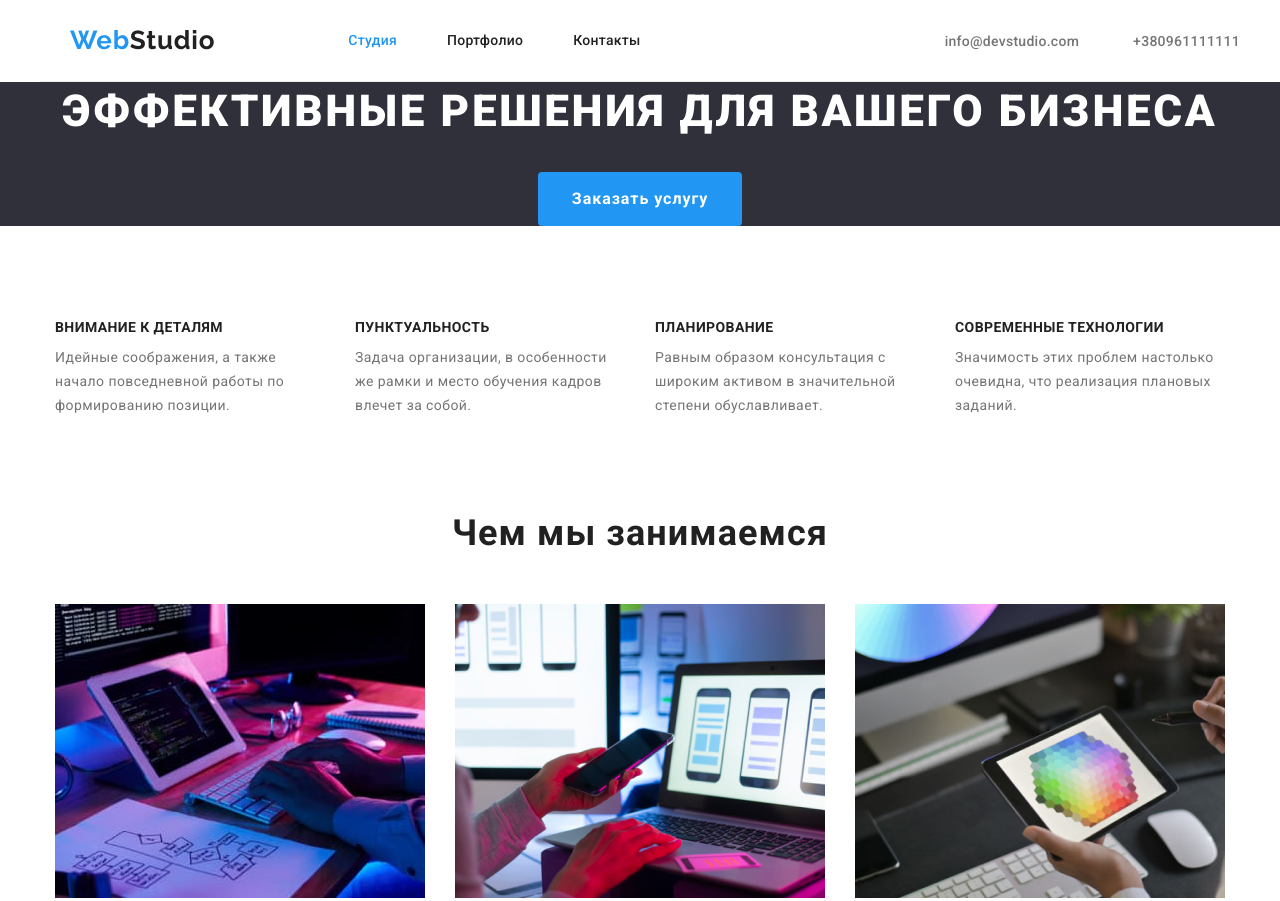
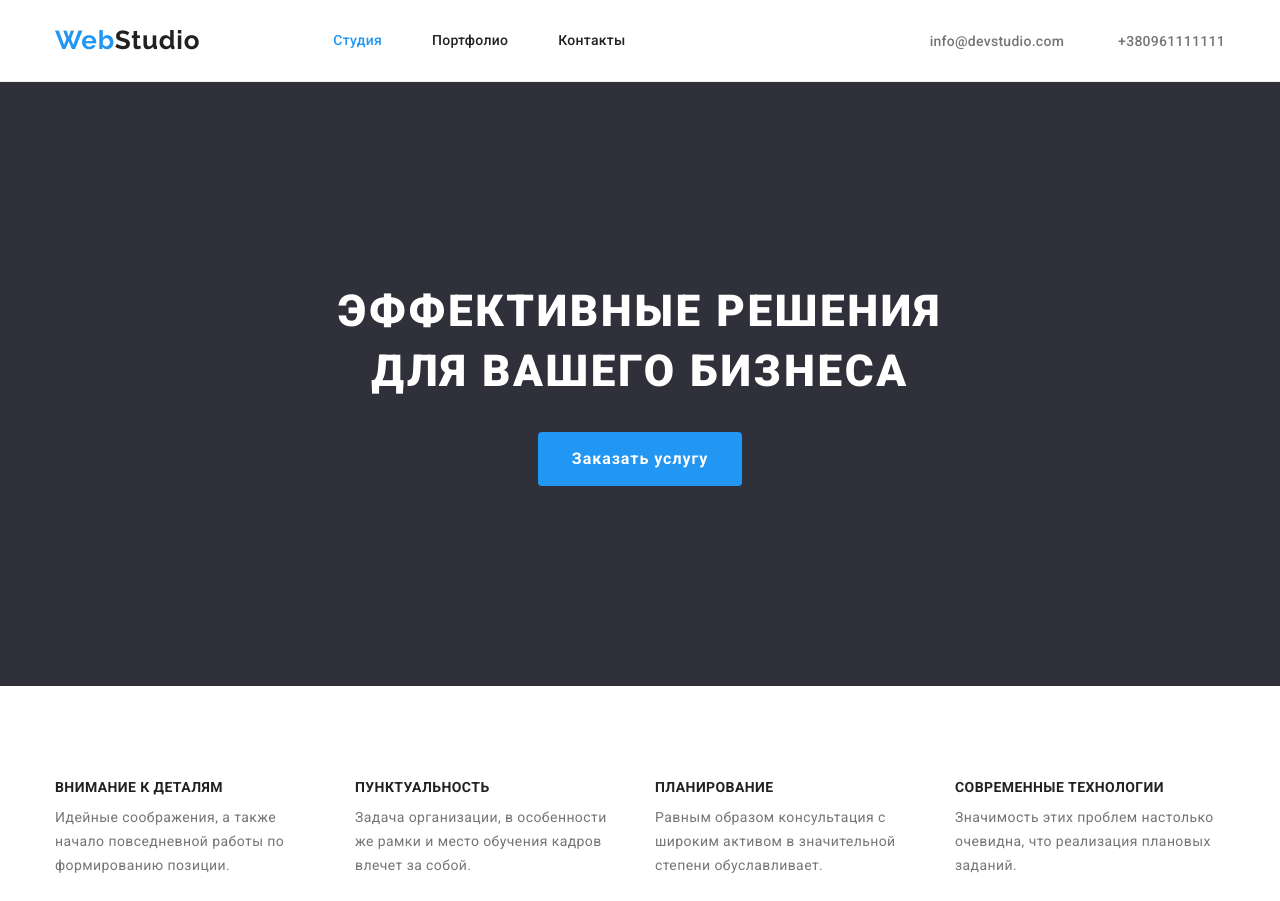
Before and after one commit to rollingolya/goit-markup-hw-03, a plain HTML site: page index.html in a window 1280 px wide. Shown: the top 901 px of the page. Drawn offline with nearby package versions, Linux system fonts and the light colour scheme.

Commit message:
Додає padding в Hero, правки секцій та контейнерів

```diff
--- a/css/styles.css
+++ b/css/styles.css
@@ -129,6 +129,11 @@ letter-spacing: 0.02em;}
 
 .current-link { color: #2196F3;}
 
+.item-nav {
+    padding-top: 32px;
+    padding-bottom: 32px;
+}
+
 .link-mail {color: #757575;
 
 font-weight: 500;
@@ -155,6 +160,9 @@ margin-left: auto;}
 /* Секция hero */
 
 .hero {
+padding-top: 200px;
+padding-bottom: 200px;
+
 background-color: rgba(47, 48, 58, 1);
 text-align: center;
 }
@@ -162,7 +170,12 @@ text-align: center;
 .contact-nav {font-style: normal;
 line-height: 1.71;}
 
-h1 {color: rgba(255, 255, 255, 1);
+h1 {
+width: 696px;
+margin-right: auto;
+margin-left:auto;
+
+color: rgba(255, 255, 255, 1);
 
 font-weight: 900;
 font-size: 44px;
@@ -274,6 +287,12 @@ line-height: 1.71;
 
 letter-spacing: 0.03em;}
 
+/* Секція Чем мы занимаемся */
+
+.team-section {
+padding-top: 0;
+}
+
 .what-we-do {color: rgba(33, 33, 33, 1);
 
 font-weight: 700;
@@ -282,7 +301,6 @@ line-height: 1.17;
 text-align: center;
 letter-spacing: 0.03em;
 
-margin-top: 94px;
 margin-bottom: 50px;
 }
 
@@ -458,6 +476,10 @@ letter-spacing: 0.03em;
 display: inline-block;
 margin-bottom: 20px;}
 
+.ftr-list {
+padding-left: 0;
+}
+
 .studio-white {color: white;}
 
 .link-adr-ftr {
--- a/index.html
+++ b/index.html
@@ -16,15 +16,15 @@
   </head>
   <body>
     <!-- Секція header-page -->
-    <header class="header-page container" >
+    <header class="header-page" >
       <div class="container header-container">
         <a class="logo" href="./index.html" aria-label="Посилання на студію" lang="en-us">Web<span class="studio">Studio</span></a>
           <nav class="nav">
         <!-- Секція Menu nav -->
             <ul class="menu-nav-list list">
-              <li class="nav-link"><a class="first-nav link current-link" href="./index.html" aria-label="Посилання на студию">Студия</a></li>
-              <li class="nav-link"><a class="scnd-nav link" href="./portfolio.html" aria-label="Посилання на Портфолио">Портфолио</a></li>
-              <li class="nav-link"><a class="thrd-nav link" href="/Контакты">Контакты</a></li>
+              <li class="nav-link"><a class="first-nav link item-nav  current-link" href="./index.html" aria-label="Посилання на студию">Студия</a></li>
+              <li class="nav-link"><a class="scnd-nav link item-nav" href="./portfolio.html" aria-label="Посилання на Портфолио">Портфолио</a></li>
+              <li class="nav-link"><a class="thrd-nav link item-nav" href="/Контакты">Контакты</a></li>
             </ul>
           </nav>
       <div class="contact-nav">
@@ -76,9 +76,11 @@
               </p>
             </li>
           </ul>
-
-      <!-- Чем мы занимаемся -->
-
+        </div>
+      </section>
+      <!-- Секція Чем мы занимаемся -->
+      <section class="team-section section">
+        <div class="container">
           <h2 class="what-we-do" >Чем мы занимаемся</h2>
           <ul class="list img-what-do">
             <li class="pic-what-do">
@@ -147,7 +149,7 @@
         <a class="logo-footer" href="./index.html" aria-label="Посилання на студію" lang="en-us">Web<span class="studio-white">Studio</span></a>
         <div>
           <address class="contact-nav">
-            <ul class="list">
+            <ul class="list ftr-list">
               <li>
                 <a class="link-adr-ftr"
                   href="https://goo.gl/maps/piqngm7oDQpEDh6u6"
```
Also changed, not shown: portfolio.html (+8 -6 lines).
